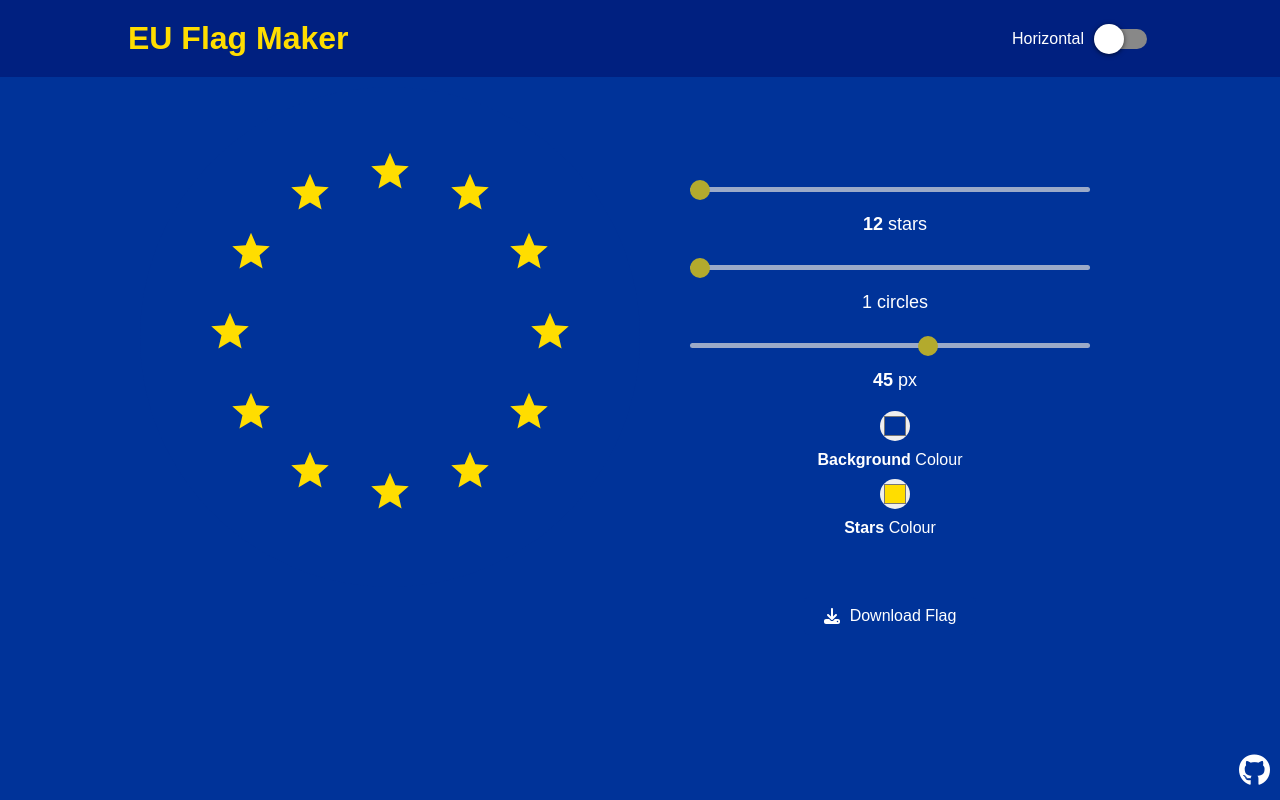
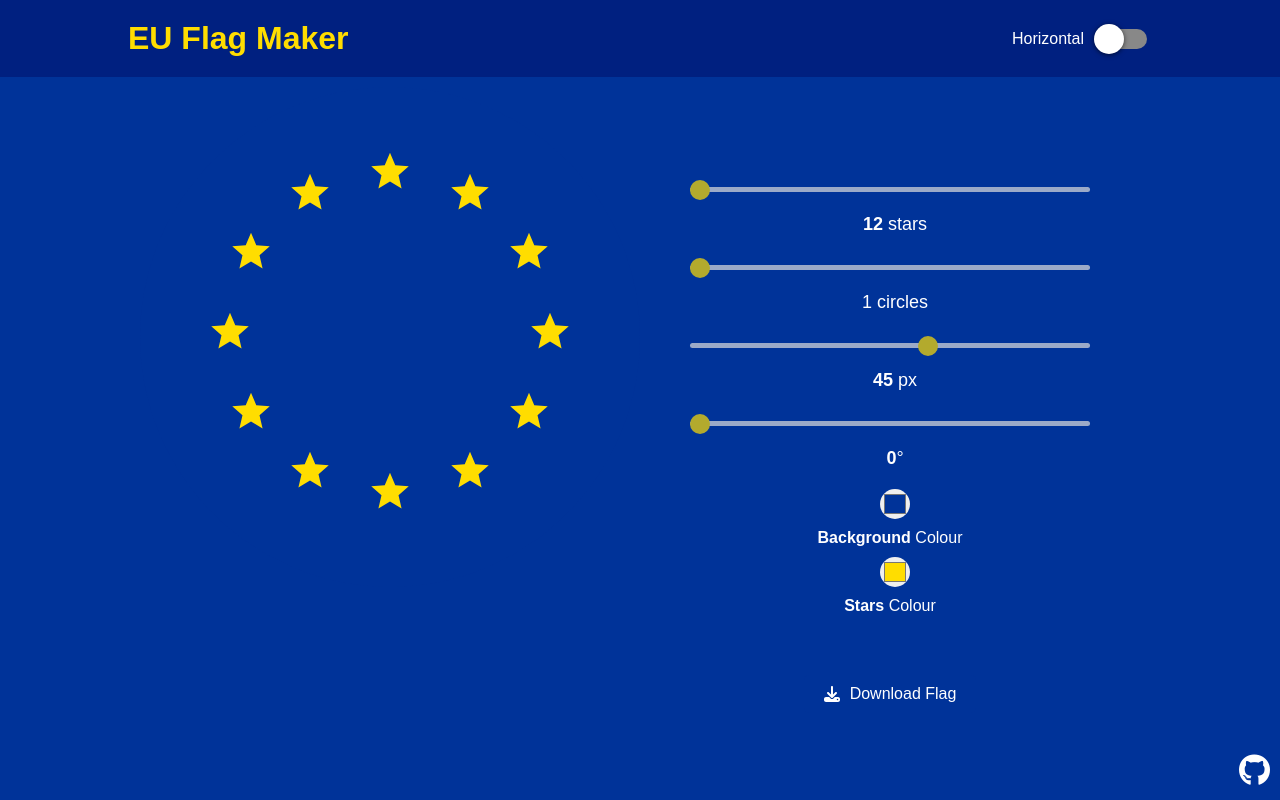
Before and after one commit to NathanPortelli/EU-Flag, a React (Create React App) app: page / in a window 1280 px wide. Built offline with nearby package versions, Linux system fonts and the light colour scheme.

Commit message:
Added Rotation Slider

```diff
--- a/src/App.js
+++ b/src/App.js
@@ -3,6 +3,7 @@ import Slider from './Slider';
 import StarsDisplay from './StarsDisplay';
 import StarSizeSlider from './StarSizeSlider';
 import CircleCountSlider from './CircleCountSlider';
+import StarRotatorSlider from './StarRotatorSlider';
 import DownloadButton from './DownloadButton';
 import Switch from 'react-switch';
 import './App.css';
@@ -16,6 +17,7 @@ const App = () => {
   const [starRadius, setStarRadius] = useState(100);
   const [backColour, setBackColour] = useState('#003399');
   const [starColour, setStarColour] = useState('#FFDD00');
+  const [rotationAngle, setRotationAngle] = useState(0);
 
   useEffect(() => {
     setStarRadius(isNewFormat ? 90 : 80);
@@ -75,12 +77,14 @@ const App = () => {
               circleCount={circleCount}
               backColour={backColour}
               starColour={starColour}
+              rotationAngle={rotationAngle}
             />
           </div>
           <div className="Slider-content">
             <Slider value={starCount} onChange={setStarCount} />
             <CircleCountSlider value={circleCount} onChange={setCircleCount} />
             <StarSizeSlider value={starSize} onChange={setStarSize} />
+            <StarRotatorSlider value={rotationAngle} onChange={setRotationAngle} />
             <div className="Colour-inputs">
               <input
                 type="color"
--- /dev/null
+++ b/src/StarRotatorSlider.js
@@ -0,0 +1,24 @@
+import React from 'react';
+import './Slider.css';
+
+const StarRotatorSlider = ({ value, onChange }) => {
+  return (
+    <div class="slider-content">
+        <div className="slider-container">
+            <input
+                type="range"
+                min="0"
+                max="360"
+                value={value}
+                onChange={(e) => onChange(parseInt(e.target.value, 10))}
+                className="slider"
+            />
+        </div>
+        <div>
+            <span className="slider-value"><b>{value}</b>°</span>
+        </div>
+    </div>
+  );
+};
+
+export default StarRotatorSlider;
--- a/src/StarsDisplay.js
+++ b/src/StarsDisplay.js
@@ -2,11 +2,11 @@ import React from 'react';
 import { MdOutlineStar } from 'react-icons/md';
 import './StarsDisplay.css';
 
-const StarsDisplay = ({ count, size, radius, circleCount, backColour, starColour }) => {
+const StarsDisplay = ({ count, size, radius, circleCount, backColour, starColour, rotationAngle }) => {
   const renderStars = (count, size, radius, keyPrefix) => {
     const stars = [];
     for (let i = 0; i < count; i++) {
-      const angle = (i / count) * 2 * Math.PI - Math.PI / 2;
+      const angle = (i / count) * 2 * Math.PI - Math.PI / 2 + (rotationAngle * Math.PI / 180);
       const x = 50 + radius * Math.cos(angle);
       const y = 50 + radius * Math.sin(angle);
       stars.push(
```
